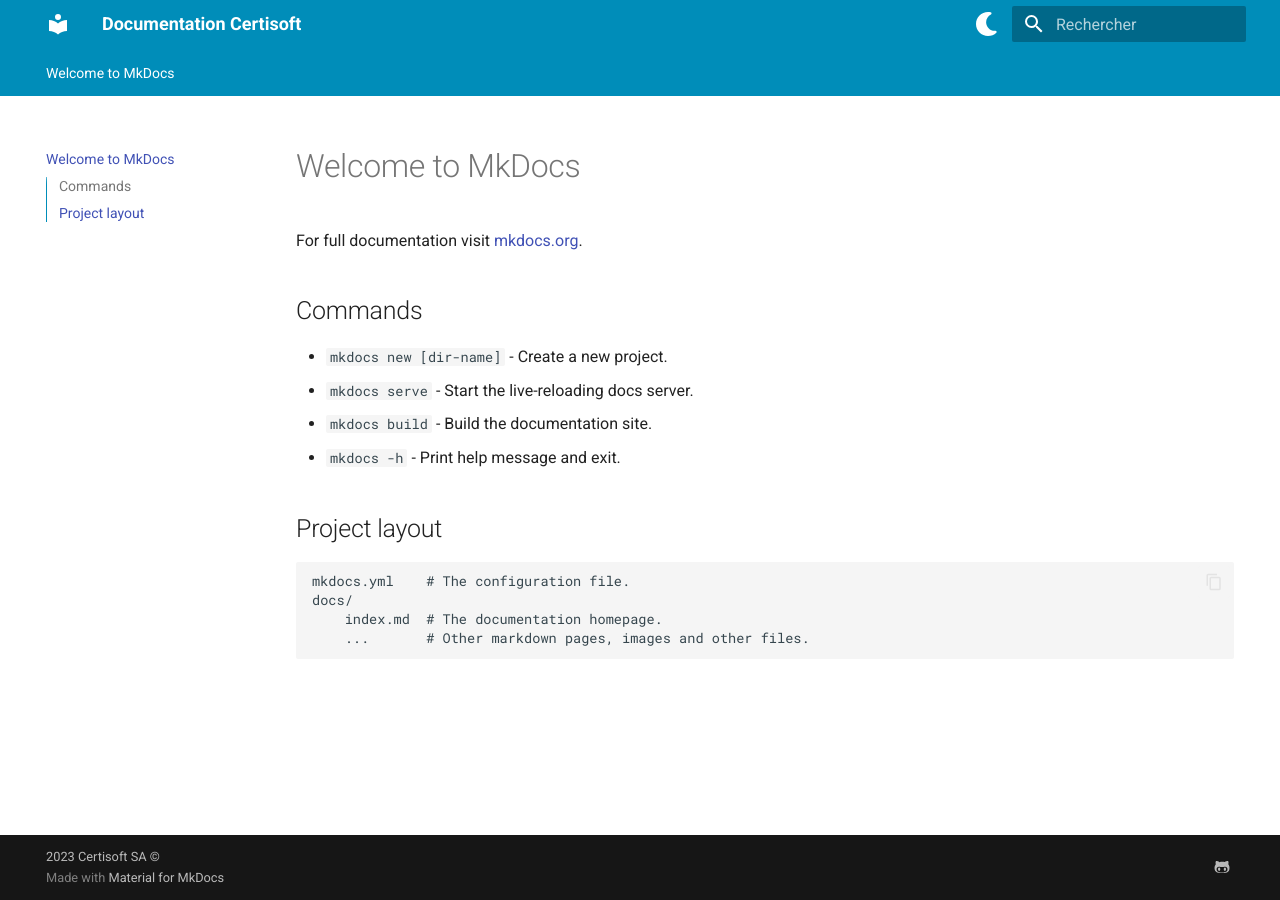
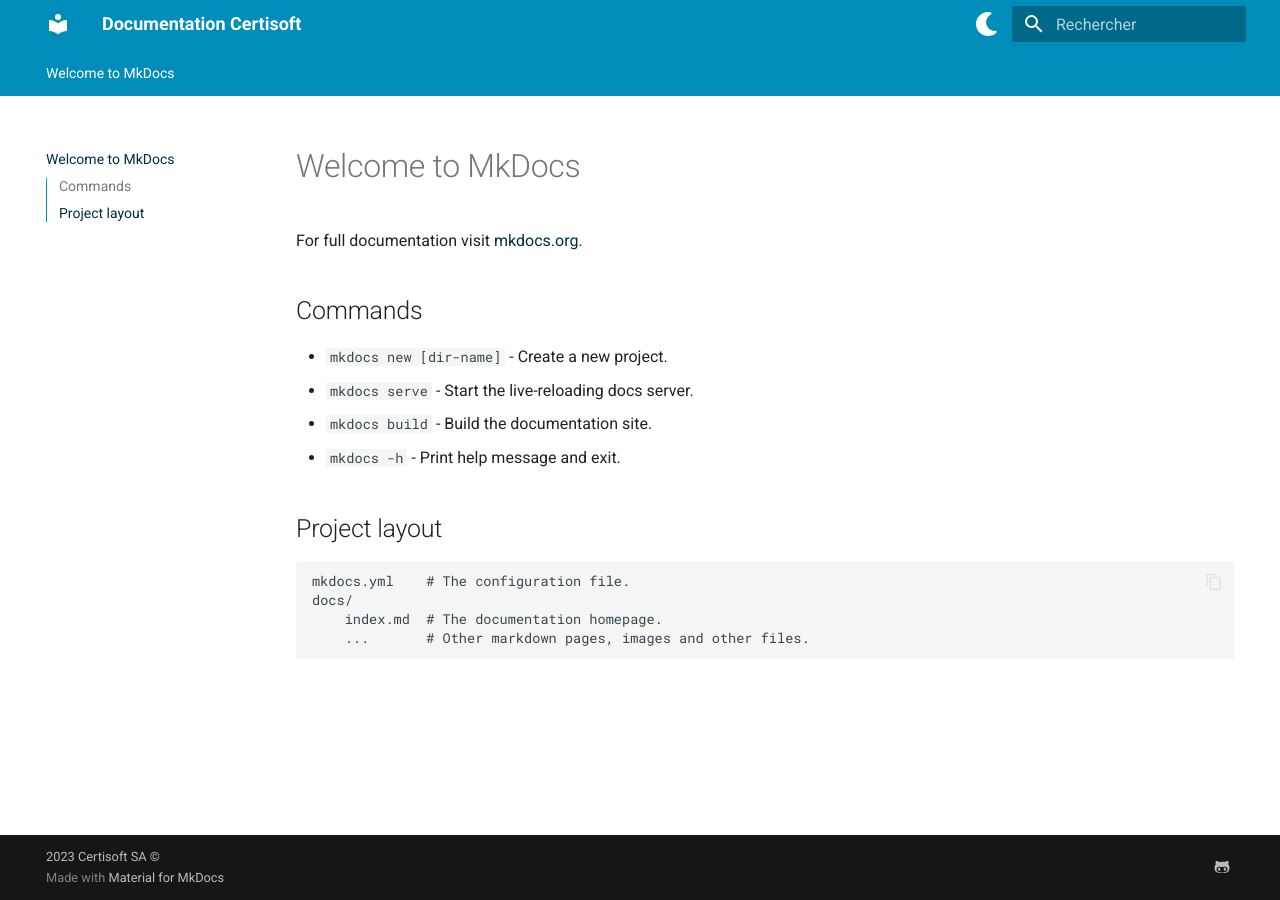
Before and after one commit to Bm-s/certisoft-docs, an MkDocs documentation site: the page built from docs/index.md, in a window 1280 px wide. Built offline with MkDocs 1.6.1 and Material for MkDocs 9.7.7, drawn with Linux system fonts in a browser that asks for light colours.

Commit message:
certisoft-filemaker#18 prepared

```diff
--- a/docs/stylesheets/theme-colors.css
+++ b/docs/stylesheets/theme-colors.css
@@ -1,15 +1,22 @@
 
-[data-md-color-scheme="light"] {
-    --md-primary-fg-color: #008DB9;
-    --md-accent-fg-color: #002F40;
-    --md-primary-bg-color: #FFF;
-    --md-accent-bg-color: #000;
+[data-md-color-scheme="default"] {
+    --md-primary-fg-color: #008DB9; /* header color */
+    --md-primary-bg-color: #FFF; /* header text color */
+
+    --md-typeset-a-color: #002F40; /* links color */
+    --md-accent-fg-color: #008DB9; /* links hover color */
+
 }
 
-[data-md-color-scheme="dark"] {
-    --md-primary-fg-color: #002F40;
-    --md-accent-fg-color: #008DB9;
-    --md-primary-bg-color: #FFF;
-    --md-accent-bg-color: #FFF;
+[data-md-color-scheme="slate"] {
+    --md-primary-fg-color: #008DB9; /* header color */
+    --md-primary-bg-color: #FFF; /* header text color */
+
+    --md-typeset-a-color: #7ec4ef; /* links color */
+    --md-accent-fg-color: #008DB9; /* links hover color */
+
+    --md-default-bg-color: #002F40; /* background color */
+    --md-default-fg-color: #d0d0d0; /* text color */
+    --md-default-fg-color--light: #FFFFFF; /* text head color */
 
 }
--- a/mkdocs.yml
+++ b/mkdocs.yml
@@ -4,14 +4,18 @@
   name: material
   language: fr
   palette:
-    - scheme: light
+    - scheme: default
       toggle:
         icon: fontawesome/solid/moon
         name: Mode sombre
-    - scheme: dark
+      primary: custom
+
+    - scheme: slate
       toggle:
         icon: octicons/sun-16
         name: Mode clair
+      primary: custom
+
   features:
     - navigation.tabs
     - navigation.sections
@@ -28,9 +32,6 @@
 
 markdown_extensions:
   - attr_list
-  - pymdownx.emoji:
-      emoji_index: !!python/name:material.extensions.emoji.twemoji
-      emoji_generator: !!python/name:material.extensions.emoji.to_svg
 
 extra:
   social:
```
